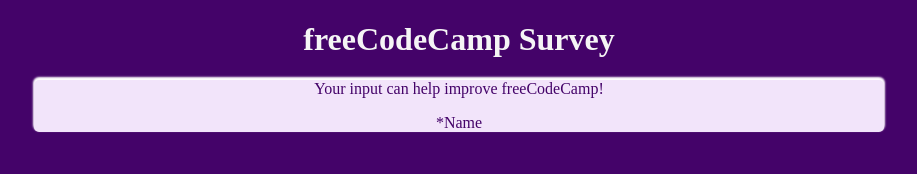
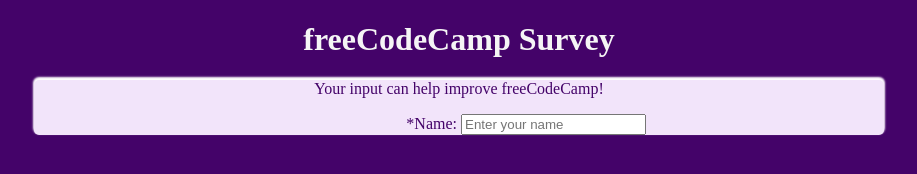
Before and after one commit to TheTanBull/tribute-page, a plain HTML site: page index.html in a window 1280 px wide. Shown: the whole page, without its empty margins (181-1098 px from the left). Drawn offline with Linux system fonts and the light colour scheme.

Commit message:
Added Label & Input classes

```diff
--- a/index.html
+++ b/index.html
@@ -9,11 +9,14 @@
         <div class="form-backer">
             <p>Your input can help improve freeCodeCamp!</p>
             <div id="survey-form">
-                <div>
-                    <div class="input">
+                <div class="survey-row">
+                    <div class="labels">
                         <label for="name">
-                            *Name
+                            *Name:
                         </label>
+                    </div>
+                    <div class="text-input">
+                        <input type="text" id="name" name="name" class="input-field" placeholder="Enter your name" required>
                     </div>
                 </div>
             </div>
--- a/main.css
+++ b/main.css
@@ -14,6 +14,23 @@ html, body {
     width: 80%;
 }
 
+.labels {
+    display: inline-block;
+    text-align: right;
+    width: 45%;
+}
+
+.survey-row {
+    display: block;
+    width: 100%;
+}
+
+.text-input {
+    display: inline-block;
+    text-align: left;
+    width: 45%;
+}
+
 #title {
     color: whitesmoke;
 }
```
